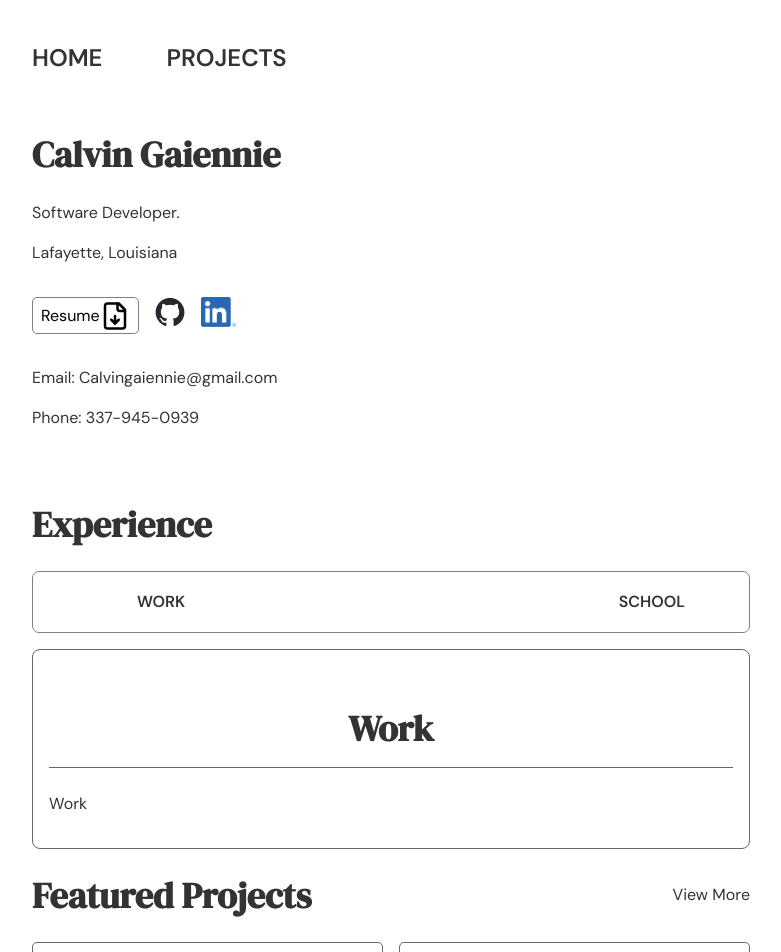
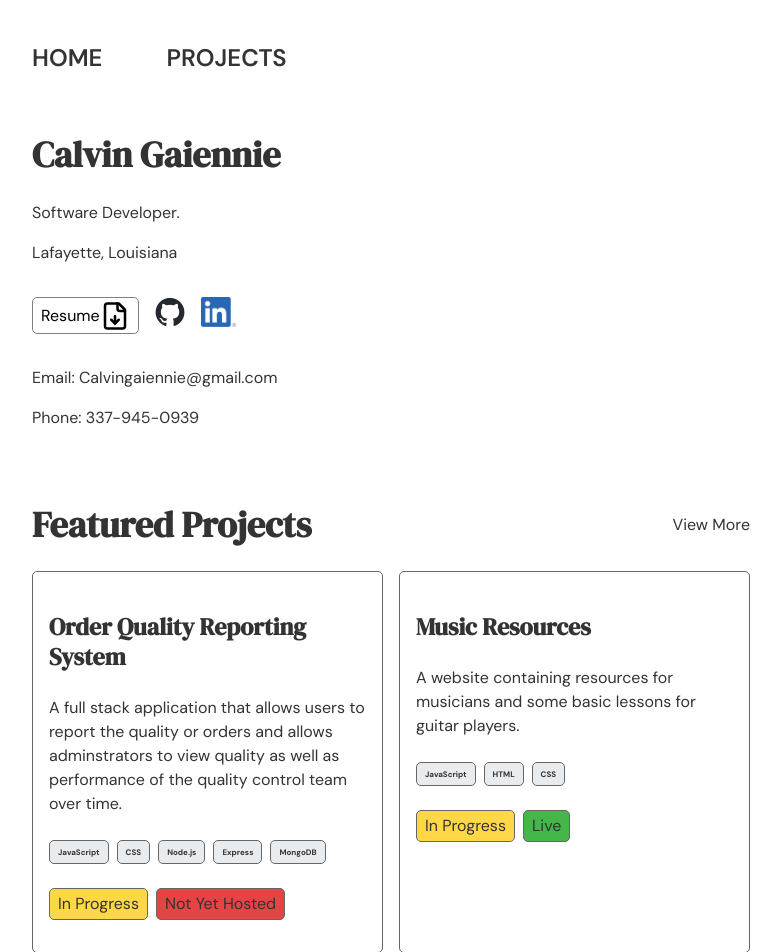
Before and after one commit to CalvinGaiennie/portfolio-vite, a React (Vite) app: page / in a window 1280 px wide. Shown: the top 952 px of the page, without its empty margins (249-1030 px from the left). Built offline with nearby package versions, Linux system fonts and the light colour scheme.

Commit message:
styleing changes

```diff
--- a/src/components/ProjectCard.jsx
+++ b/src/components/ProjectCard.jsx
@@ -23,8 +23,20 @@ function ProjectCard({
           ))}
         </div>
         <div className={styles.statusContainer}>
-          <p className={styles.status}>{status}</p>
-          <p className={styles.hostingStatus}>{hostingStatus}</p>
+          <p
+            className={`${styles.status} ${
+              status === "In Progress" ? styles.inProgress : styles.completed
+            }`}
+          >
+            {status}
+          </p>
+          <p
+            className={`${styles.hostingStatus} ${
+              hostingStatus === "Live" ? styles.live : styles.notLive
+            }`}
+          >
+            {hostingStatus}
+          </p>
         </div>
       </a>
     </div>
--- a/src/components/ProjectCard.module.css
+++ b/src/components/ProjectCard.module.css
@@ -9,6 +9,20 @@
   color: inherit;
 }
 
+.hostingStatus {
+  border: 1px solid #666;
+  border-radius: 5px;
+  width: fit-content;
+  padding: 0.2rem 0.5rem;
+  background-color: var(--button-gray);
+  color: var(--text-primary);
+}
+
+.statusContainer {
+  display: flex;
+  gap: 0.5rem;
+}
+
 .status {
   border: 1px solid #666;
   border-radius: 5px;
@@ -16,20 +30,6 @@
   padding: 0.2rem 0.5rem;
   background-color: var(--button-gray);
 }
-
-.hostingStatus {
-  border: 1px solid #666;
-  border-radius: 5px;
-  width: fit-content;
-  padding: 0.2rem 0.5rem;
-  background-color: var(--button-gray);
-}
-
-.statusContainer {
-  display: flex;
-  gap: 0.5rem;
-}
-
 .techStackContainer {
   display: flex;
   flex-wrap: wrap;
@@ -45,3 +45,19 @@
   font-weight: 900;
   background-color: var(--background-active);
 }
+
+.live {
+  background-color: var(--green);
+}
+
+.notLive {
+  background-color: var(--red);
+}
+
+.inProgress {
+  background-color: var(--yellow);
+}
+
+.completed {
+  background-color: var(--green);
+}
--- a/src/index.css
+++ b/src/index.css
@@ -69,9 +69,9 @@ h4 {
   --button-gray-light: #dee2e6;
   --button-gray: #9299a0;
 
-  --green: #008000;
-  --yellow: #ffd700;
-  --red: #ff0000;
+  --green: #45b649;
+  --yellow: #ffd747;
+  --red: #e64444;
 }
 
 /* Base styles */
--- a/src/pages/Homepage.jsx
+++ b/src/pages/Homepage.jsx
@@ -9,7 +9,7 @@ function Homepage() {
     <div>
       <PageNav />
       <Introduction />
-      <Experience />
+      {/* <Experience /> */}
       <ProjectsPreview />
       <Technologies />
     </div>
--- a/src/pages/Projects.jsx
+++ b/src/pages/Projects.jsx
@@ -38,7 +38,7 @@ function Projects() {
           // img={projectImage}
           status={"In Progress"}
           hostingStatus={"Live"}
-          techStack={["React", "CSS", "JavaScript"]}
+          techStack={["React", "JavaScript", "CSS"]}
         />
         <ProjectCard
           title={"Recipe Sharer"}
@@ -48,7 +48,7 @@ function Projects() {
           // img={projectImage}
           status={"In Progress"}
           hostingStatus={"Not Yet Hosted"}
-          techStack={["React", "CSS", "JavaScript"]}
+          techStack={["React", "JavaScript", "CSS"]}
         />
         <ProjectCard
           title={"This Portfolio"}
@@ -58,7 +58,7 @@ function Projects() {
           // img={projectImage}
           status={"In Progress"}
           hostingStatus={"Live"}
-          techStack={["React", "CSS", "JavaScript"]}
+          techStack={["React", "JavaScript", "CSS"]}
         />
       </div>
     </div>
```
